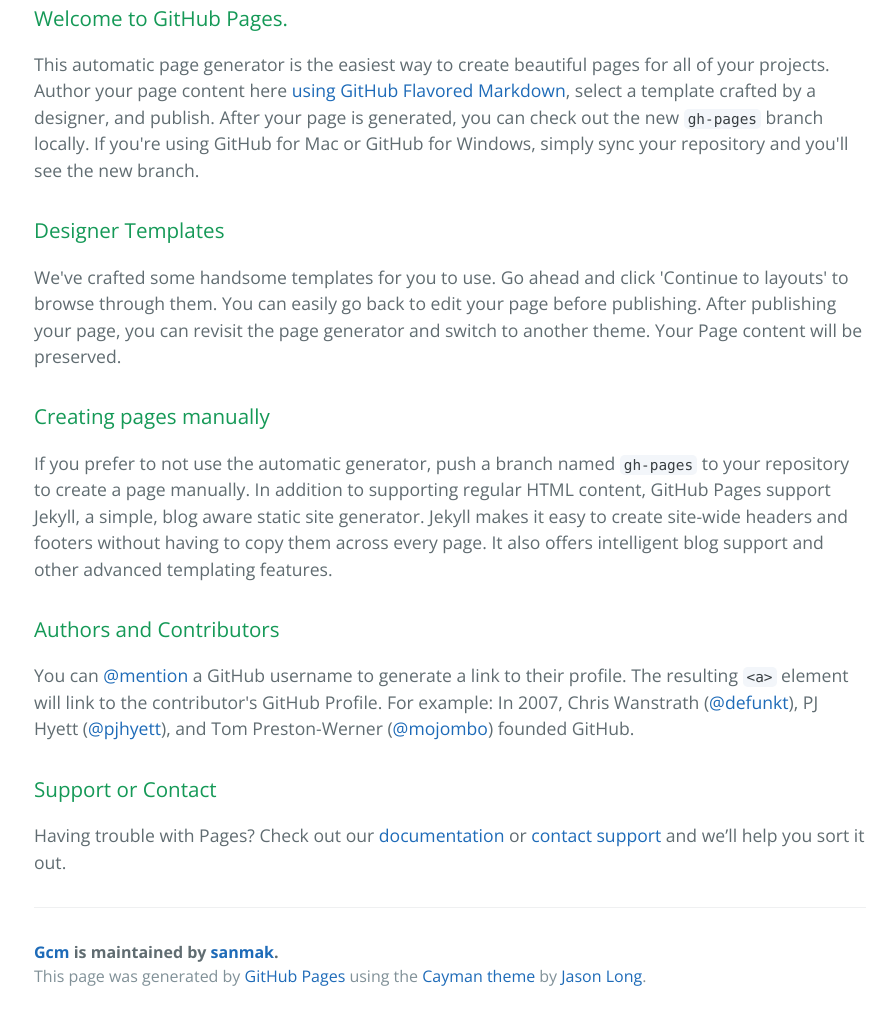
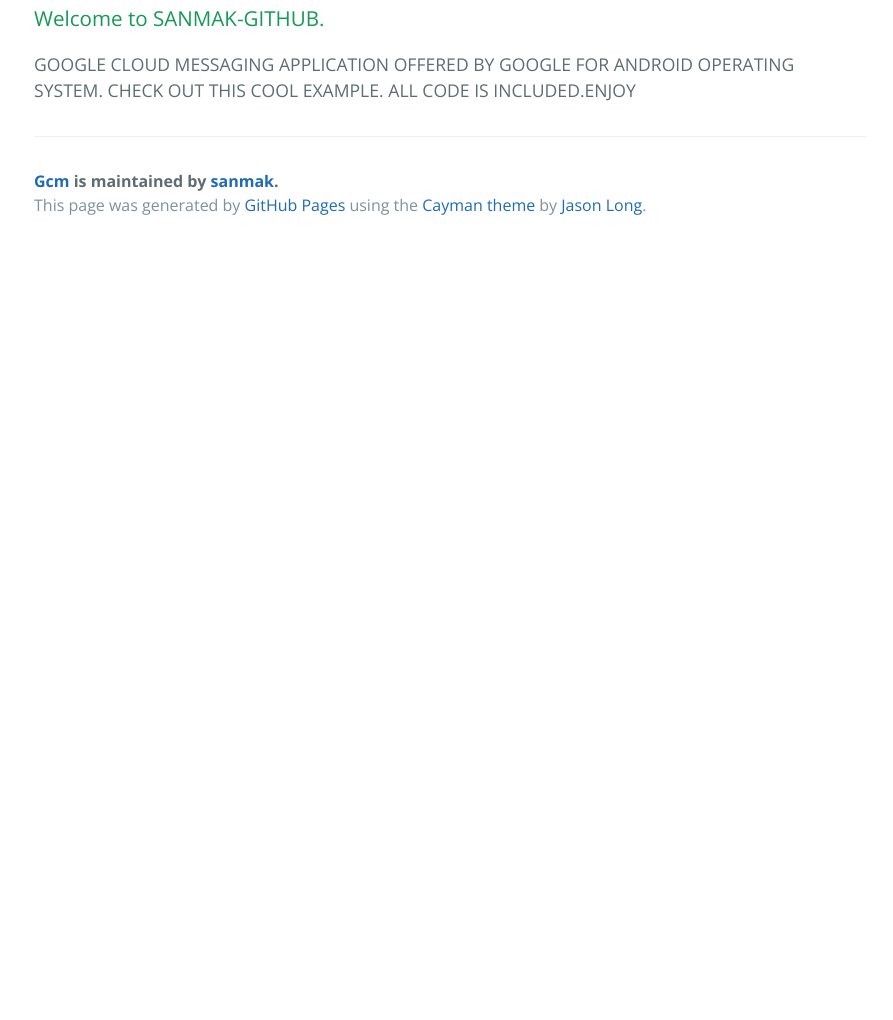
Before and after one commit to sanmak/GCM, a plain HTML site: page index.html in a window 1280 px wide. Shown: the part 412-1432 px from the top of the page, without its empty margins (190-1083 px from the left). After the commit the page ends 800 px from the top, so only its background shows below. Drawn offline with nearby package versions, Linux system fonts and the light colour scheme.

```diff
--- a/index.html
+++ b/index.html
@@ -20,29 +20,11 @@
 
     <section class="main-content">
       <h3>
-<a id="welcome-to-github-pages" class="anchor" href="#welcome-to-github-pages" aria-hidden="true"><span class="octicon octicon-link"></span></a>Welcome to GitHub Pages.</h3>
+<a id="welcome-to-sanmak-github" class="anchor" href="#welcome-to-sanmak-github" aria-hidden="true"><span class="octicon octicon-link"></span></a>Welcome to SANMAK-GITHUB.</h3>
 
-<p>This automatic page generator is the easiest way to create beautiful pages for all of your projects. Author your page content here <a href="https://guides.github.com/features/mastering-markdown/">using GitHub Flavored Markdown</a>, select a template crafted by a designer, and publish. After your page is generated, you can check out the new <code>gh-pages</code> branch locally. If you're using GitHub for Mac or GitHub for Windows, simply sync your repository and you'll see the new branch.</p>
-
-<h3>
-<a id="designer-templates" class="anchor" href="#designer-templates" aria-hidden="true"><span class="octicon octicon-link"></span></a>Designer Templates</h3>
-
-<p>We've crafted some handsome templates for you to use. Go ahead and click 'Continue to layouts' to browse through them. You can easily go back to edit your page before publishing. After publishing your page, you can revisit the page generator and switch to another theme. Your Page content will be preserved.</p>
-
-<h3>
-<a id="creating-pages-manually" class="anchor" href="#creating-pages-manually" aria-hidden="true"><span class="octicon octicon-link"></span></a>Creating pages manually</h3>
-
-<p>If you prefer to not use the automatic generator, push a branch named <code>gh-pages</code> to your repository to create a page manually. In addition to supporting regular HTML content, GitHub Pages support Jekyll, a simple, blog aware static site generator. Jekyll makes it easy to create site-wide headers and footers without having to copy them across every page. It also offers intelligent blog support and other advanced templating features.</p>
-
-<h3>
-<a id="authors-and-contributors" class="anchor" href="#authors-and-contributors" aria-hidden="true"><span class="octicon octicon-link"></span></a>Authors and Contributors</h3>
-
-<p>You can <a href="https://github.com/blog/821" class="user-mention">@mention</a> a GitHub username to generate a link to their profile. The resulting <code>&lt;a&gt;</code> element will link to the contributor's GitHub Profile. For example: In 2007, Chris Wanstrath (<a href="https://github.com/defunkt" class="user-mention">@defunkt</a>), PJ Hyett (<a href="https://github.com/pjhyett" class="user-mention">@pjhyett</a>), and Tom Preston-Werner (<a href="https://github.com/mojombo" class="user-mention">@mojombo</a>) founded GitHub.</p>
-
-<h3>
-<a id="support-or-contact" class="anchor" href="#support-or-contact" aria-hidden="true"><span class="octicon octicon-link"></span></a>Support or Contact</h3>
-
-<p>Having trouble with Pages? Check out our <a href="https://help.github.com/pages">documentation</a> or <a href="https://github.com/contact">contact support</a> and we’ll help you sort it out.</p>
+<p>GOOGLE CLOUD MESSAGING APPLICATION OFFERED BY GOOGLE FOR ANDROID OPERATING SYSTEM.
+CHECK OUT THIS COOL EXAMPLE.
+ALL CODE IS INCLUDED.ENJOY</p>
 
       <footer class="site-footer">
         <span class="site-footer-owner"><a href="https://github.com/sanmak/GCM">Gcm</a> is maintained by <a href="https://github.com/sanmak">sanmak</a>.</span>
```
Also changed, not shown: params.json (+1 -1 lines).
